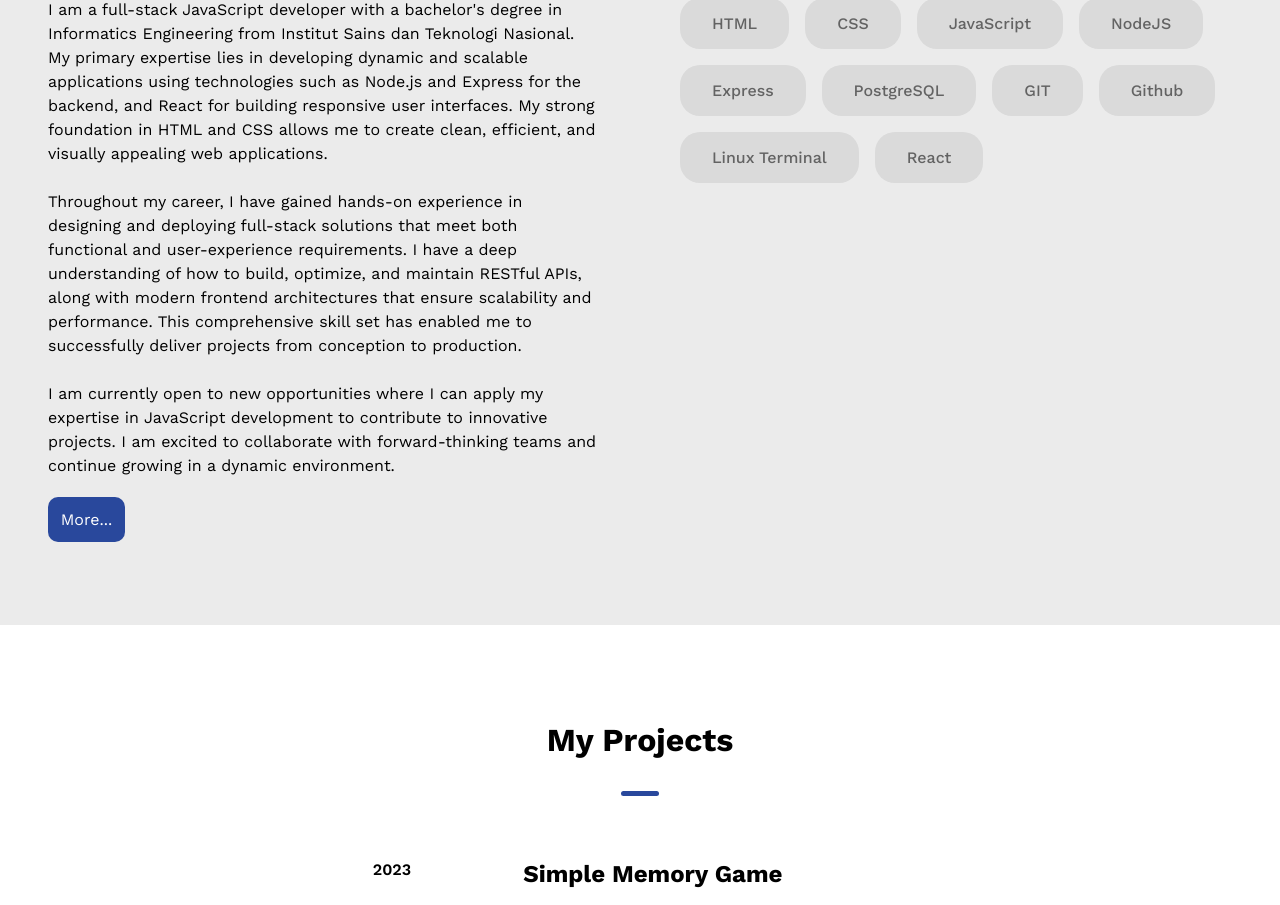
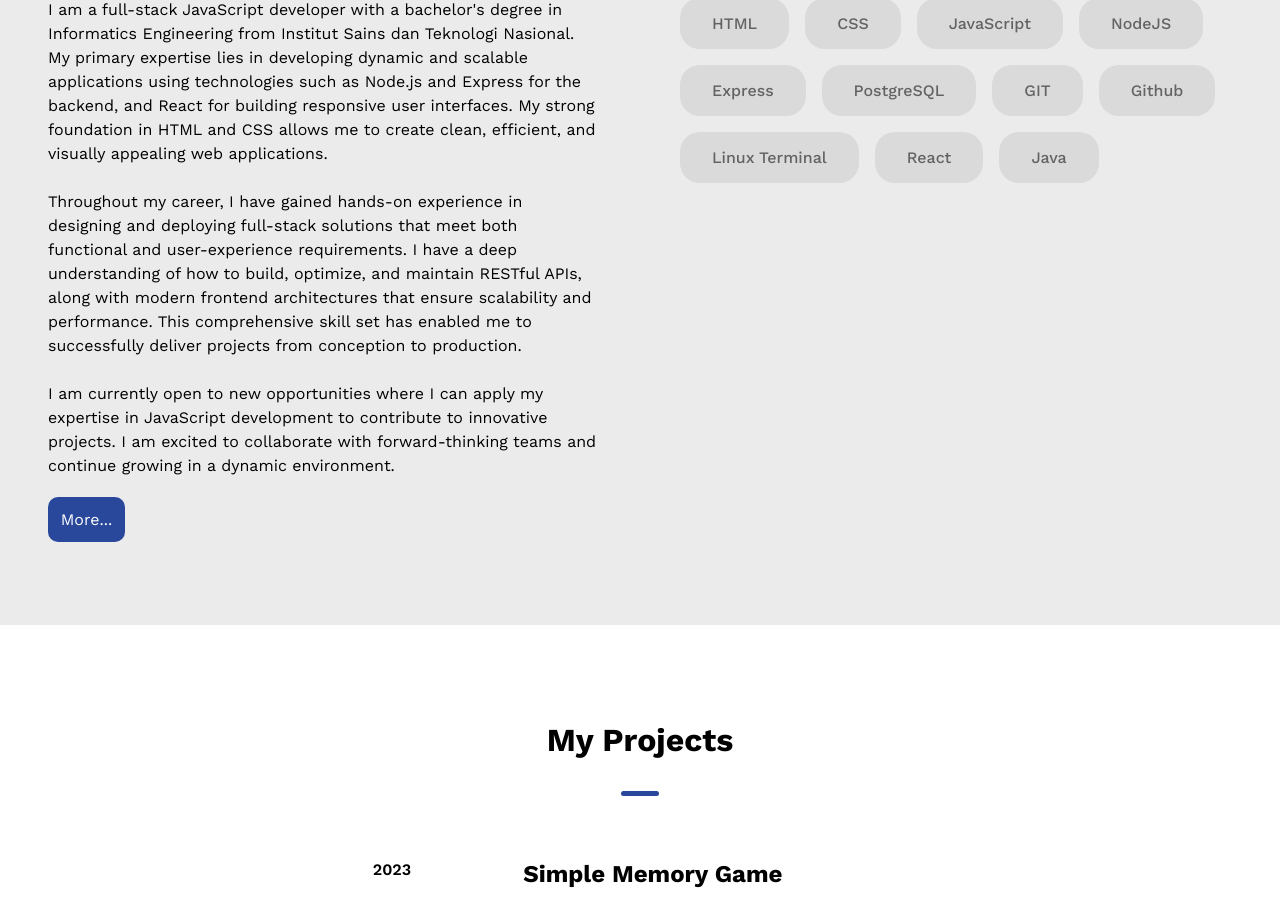
Before and after one commit to FirdausIqbal/Portfolio-React, a React (Create React App) app: page / in a window 1280 px wide. Shown: the part 1100-2005 px from the top of the page. Built offline with nearby package versions, Linux system fonts and the light colour scheme.

Commit message:
2nd data edit

```diff
--- a/src/components/About.jsx
+++ b/src/components/About.jsx
@@ -92,6 +92,7 @@ const DataSkills = [
   "Github",
   "Linux Terminal",
   "React",
+  "Java"
 ];
 const About = () => {
   return (
```
